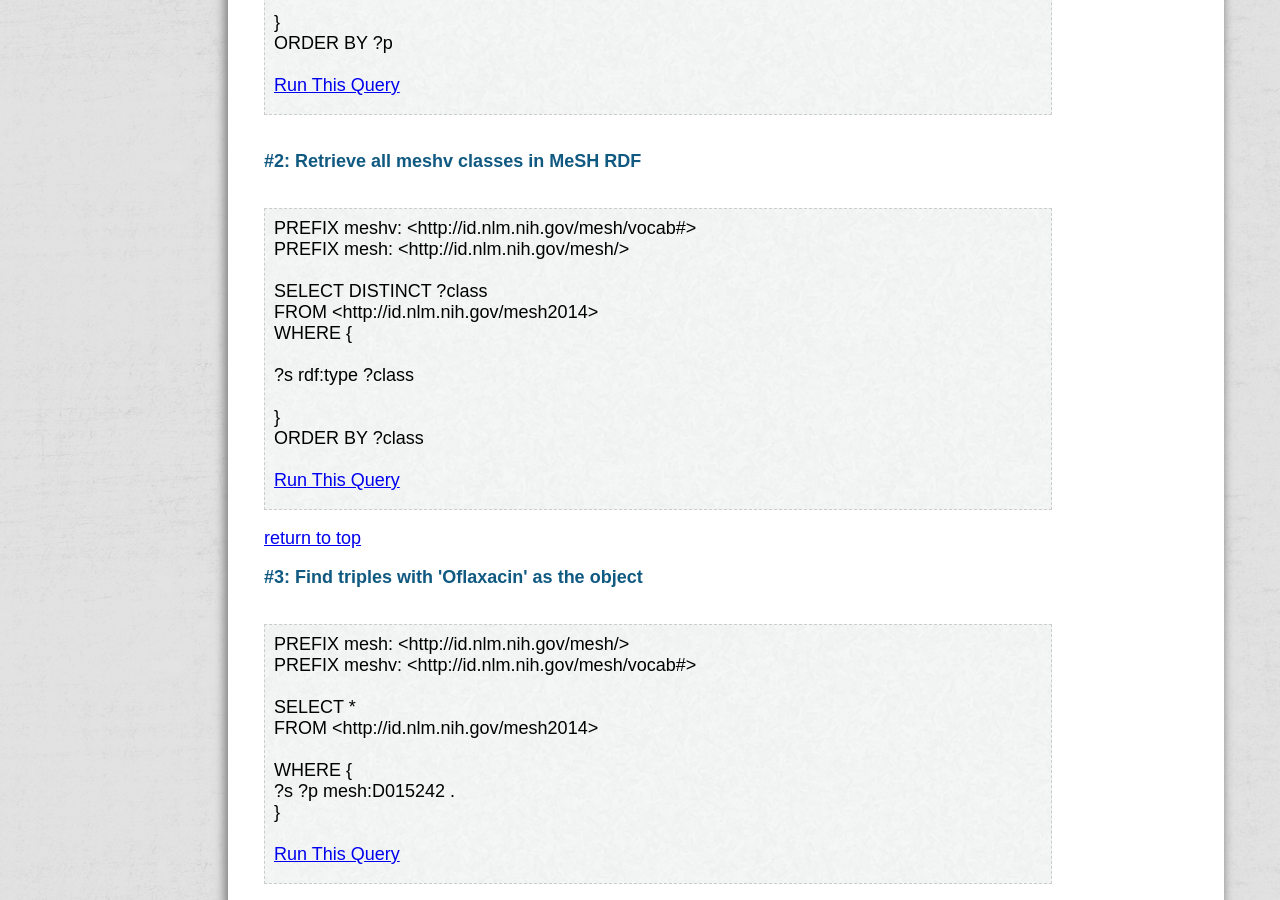
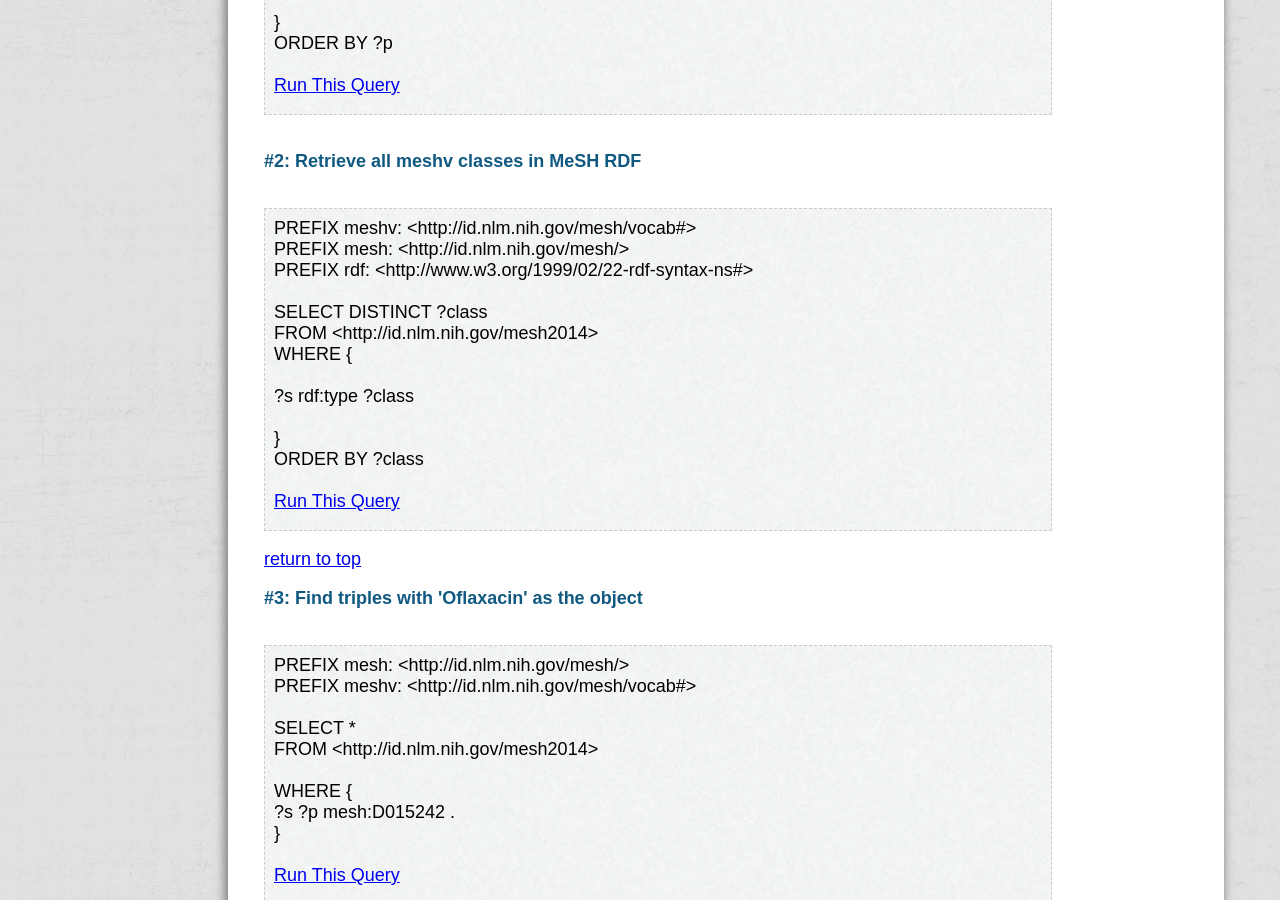
Before and after one commit to HHS/meshrdf, a Jekyll site: the page built from sample-queries.md, in a window 1280 px wide and 900 px high, scrolled down 598 px. Built offline with Jekyll 4.4.1, drawn with Linux system fonts in a browser that asks for light colours; nearby versions of some CDN libraries.

Commit message:
11/12/2014 SPE: Fix error on queries.yml page

```diff
--- a/_data/queries.yml
+++ b/_data/queries.yml
@@ -22,6 +22,7 @@
   string: |+
    PREFIX meshv: <http://id.nlm.nih.gov/mesh/vocab#>
    PREFIX mesh: <http://id.nlm.nih.gov/mesh/>
+   PREFIX rdf: <http://www.w3.org/1999/02/22-rdf-syntax-ns#>
 
    SELECT DISTINCT ?class
    FROM <http://id.nlm.nih.gov/mesh2014>
```
